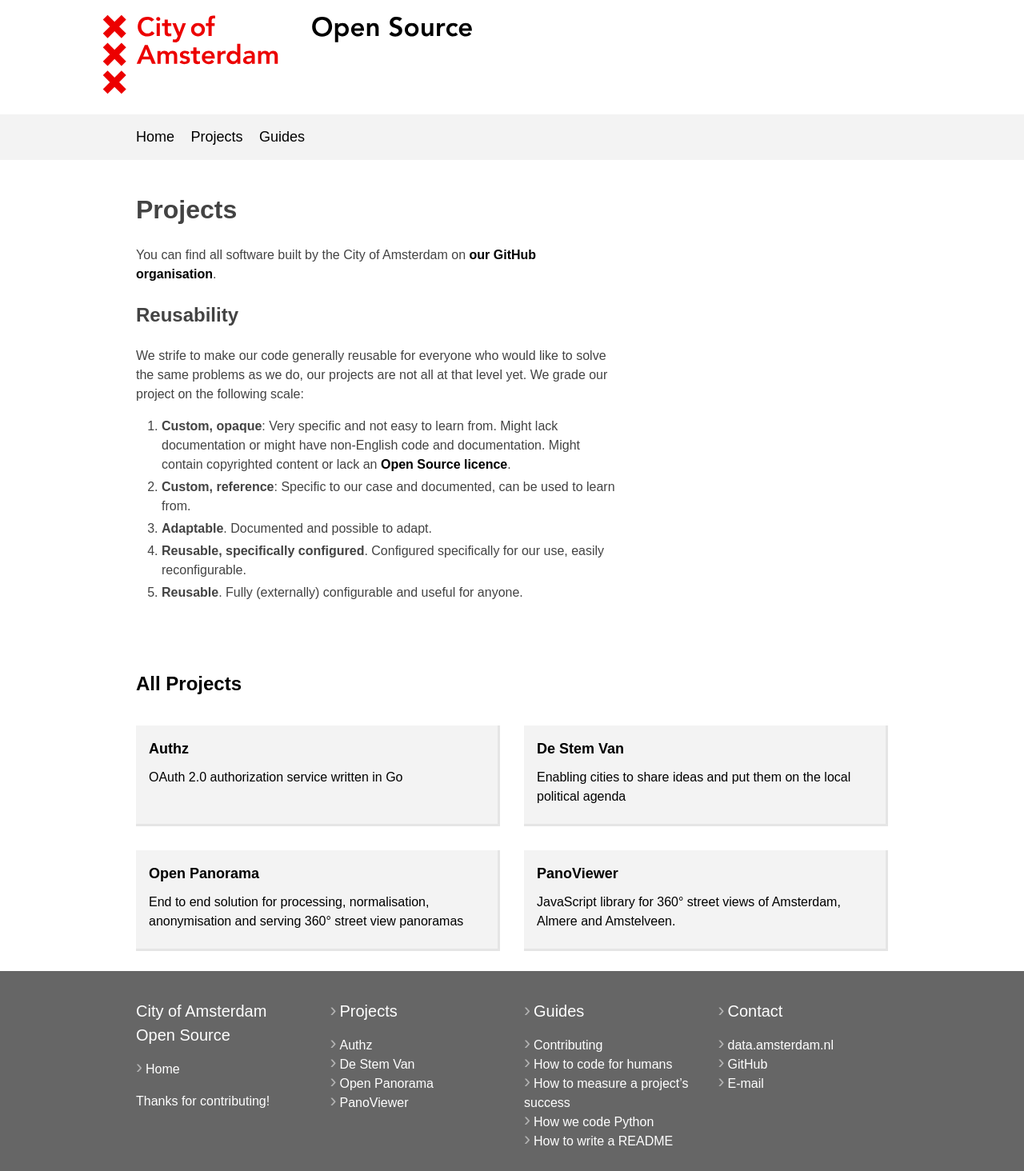
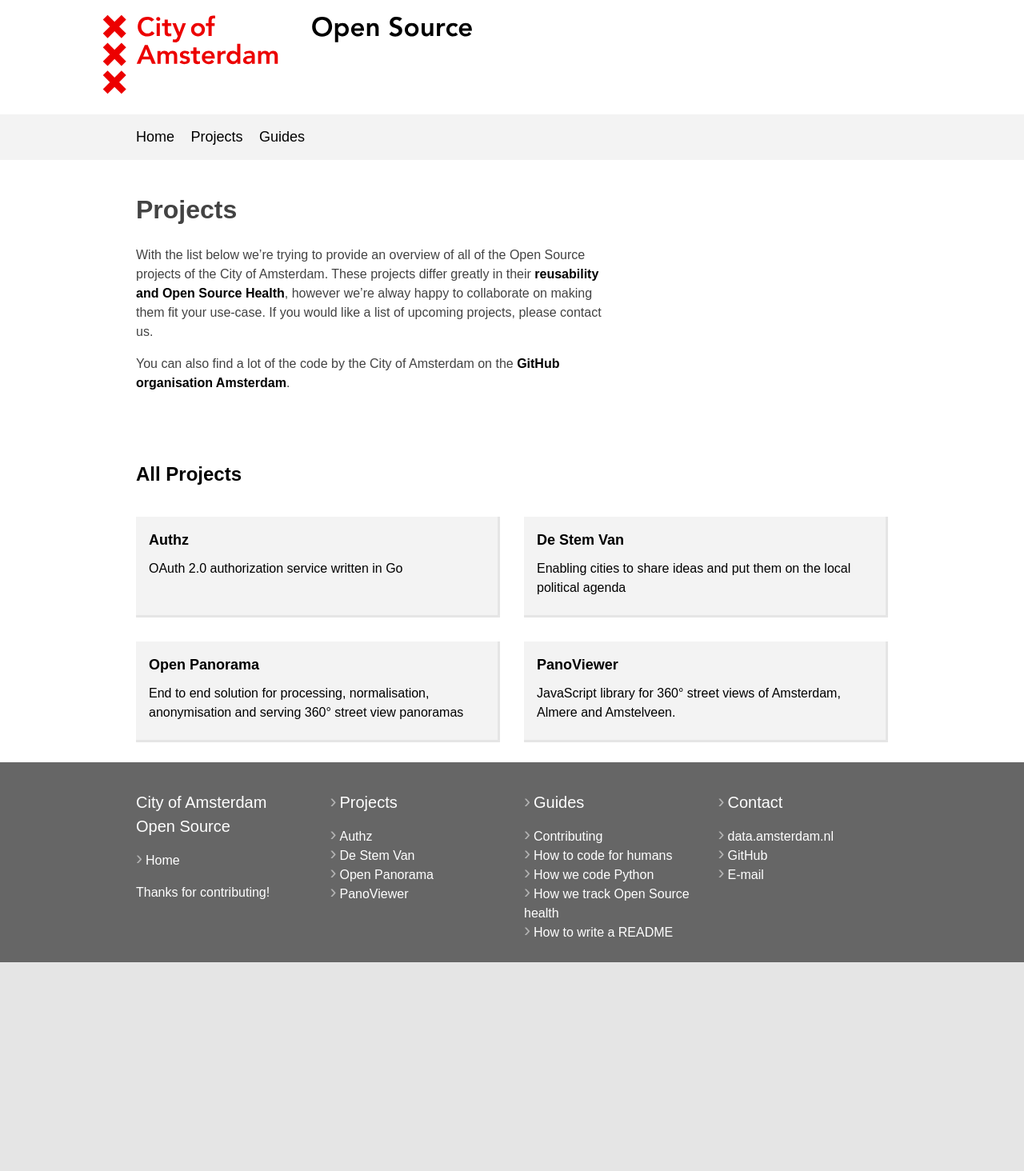
Before and after one commit to Amsterdam/amsterdam.github.io, a Jekyll site: the page built from projects/index.md, in a window 1280 px wide. Shown: the whole page at 80% size. Built offline with Jekyll 4.4.1, drawn with Linux system fonts in a browser that asks for light colours; our own code applies the rules of GitHub Pages for plain Markdown files; after the commit the page ends 1203 px from its top, so only the background shows below that.

Commit message:
Move the Reusability spiel to the healthy open source guide

```diff
--- a/guides/healthy-open-source.md
+++ /dev/null
@@ -1,5 +0,0 @@
----
-explains: Understanding the impact and health of Open Source projects
----
-
-# How to measure a project’s success
--- a/projects/index.md
+++ b/projects/index.md
@@ -1,13 +1,5 @@
 # Projects
 
-You can find all software built by the City of Amsterdam on [our GitHub organisation](https://github.com/amsterdam).
+With the list below we're trying to provide an overview of all of the Open Source projects of the City of Amsterdam. These projects differ greatly in their [reusability and Open Source Health](../guides/track-open-source-health.md), however we're alway happy to collaborate on making them fit your use-case. If you would like a list of upcoming projects, please contact us.
 
-## Reusability
-
-We strife to make our code generally reusable for everyone who would like to solve the same problems as we do, our projects are not all at that level yet. We grade our project on the following scale:
-
-1. **Custom, opaque**: Very specific and not easy to learn from. Might lack documentation or might have non-English code and documentation. Might contain copyrighted content or lack an [Open Source licence](https://opensource.org/licenses).
-2. **Custom, reference**: Specific to our case and documented, can be used to learn from.
-3. **Adaptable**. Documented and possible to adapt.
-4. **Reusable, specifically configured**. Configured specifically for our use, easily reconfigurable.
-5. **Reusable**. Fully (externally) configurable and useful for anyone.
+You can also find a lot of the code by the City of Amsterdam on the [GitHub organisation Amsterdam](https://github.com/amsterdam).
```
Also changed, not shown: guides/track-open-source-health.md (added, +15 -0 lines).
